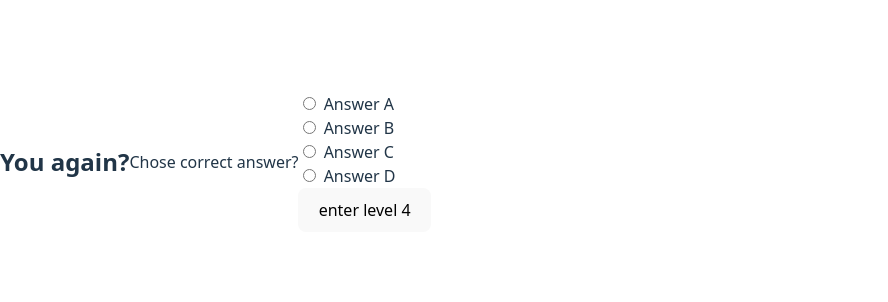
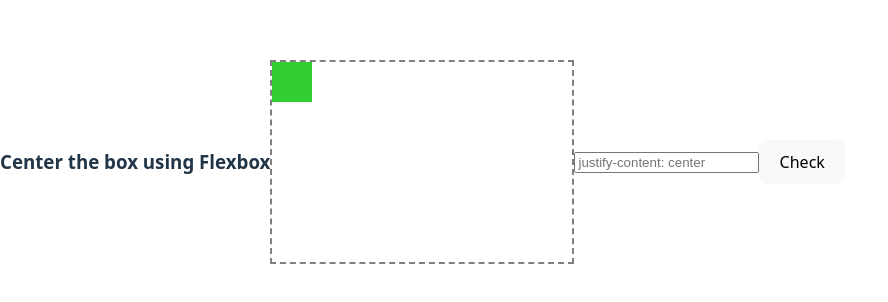
Before and after one commit to alexgeho/Gruppkontrakt1, a website with bundled scripts: page public/page3.html in a window 1280 px wide. Shown: the part 238-540 px from the top of the page, without its empty margins (0-888 px from the left). Built offline with nearby package versions, Linux system fonts and the light colour scheme.

Commit message:
Add Flexbox Froggy room with basic flexbox check

```diff
--- a/public/page3.html
+++ b/public/page3.html
@@ -8,37 +8,16 @@
 </head>
 
 <body>
-    <h2>You again?</h2>
-    <p>Chose correct answer?</p>
+    <h3>Center the box using Flexbox</h3>
 
-    <form id="quizForm">
+    <div class="room">
+        <div class="box"></div>
+    </div>
 
-        <label>
-            <input type="radio" name="answer" value="a">
-            Answer A
-        </label> <br>
+    <input id="answer" placeholder="justify-content: center">
+    <button id="check">Check</button>
 
-        <label>
-            <input type="radio" name="answer" value="b">
-            Answer B
-        </label> <br>
-
-        <label>
-            <input type="radio" name="answer" value="c">
-            Answer C
-        </label> <br>
-
-
-        <label>
-            <input type="radio" name="answer" value="d">
-            Answer D
-        </label> <br>
-
-        <a href="/page4.html">
-            <button type="button">enter level 4</button>
-        </a>
-
-    </form>
+    <script type="module" src="/src/flex.ts"></script>
 </body>
 
 </html>
--- /dev/null
+++ b/src/flex.ts
@@ -0,0 +1,16 @@
+import './style.css'
+
+const input = document.querySelector('#answer') as HTMLInputElement
+const btn = document.querySelector('#check') as HTMLButtonElement
+const room = document.querySelector('.room') as HTMLElement
+
+btn.addEventListener('click', () => {
+  if (input.value.trim() === 'justify-content: center') {
+    room.style.justifyContent = 'center'
+    setTimeout(() => {
+      window.location.href = '/page4.html'
+    }, 800)
+  } else {
+    alert('Nope 🐸')
+  }
+})
--- a/src/style.css
+++ b/src/style.css
@@ -94,3 +94,19 @@ button:focus-visible {
     background-color: #f9f9f9;
   }
 }
+
+
+/* FROGGY */
+
+.room {
+  width: 300px;
+  height: 200px;
+  border: 2px dashed gray;
+  display: flex;
+}
+
+.box {
+  width: 40px;
+  height: 40px;
+  background: limegreen;
+}
```
